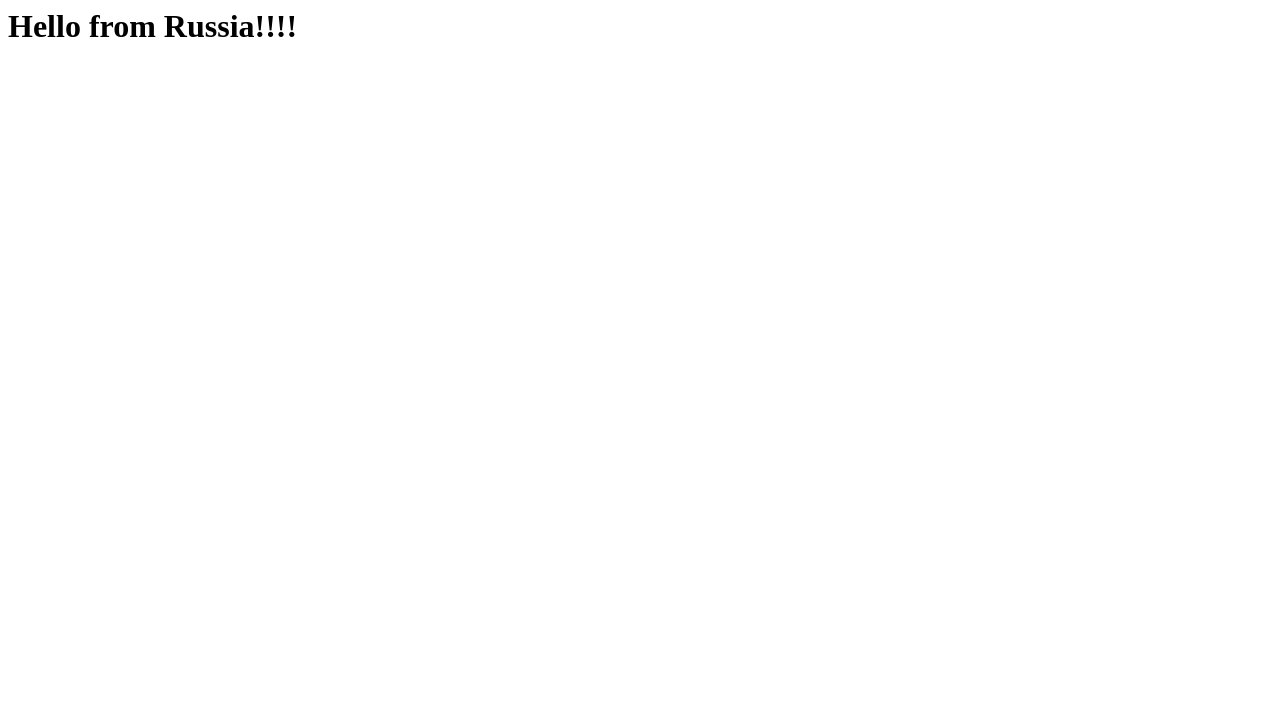
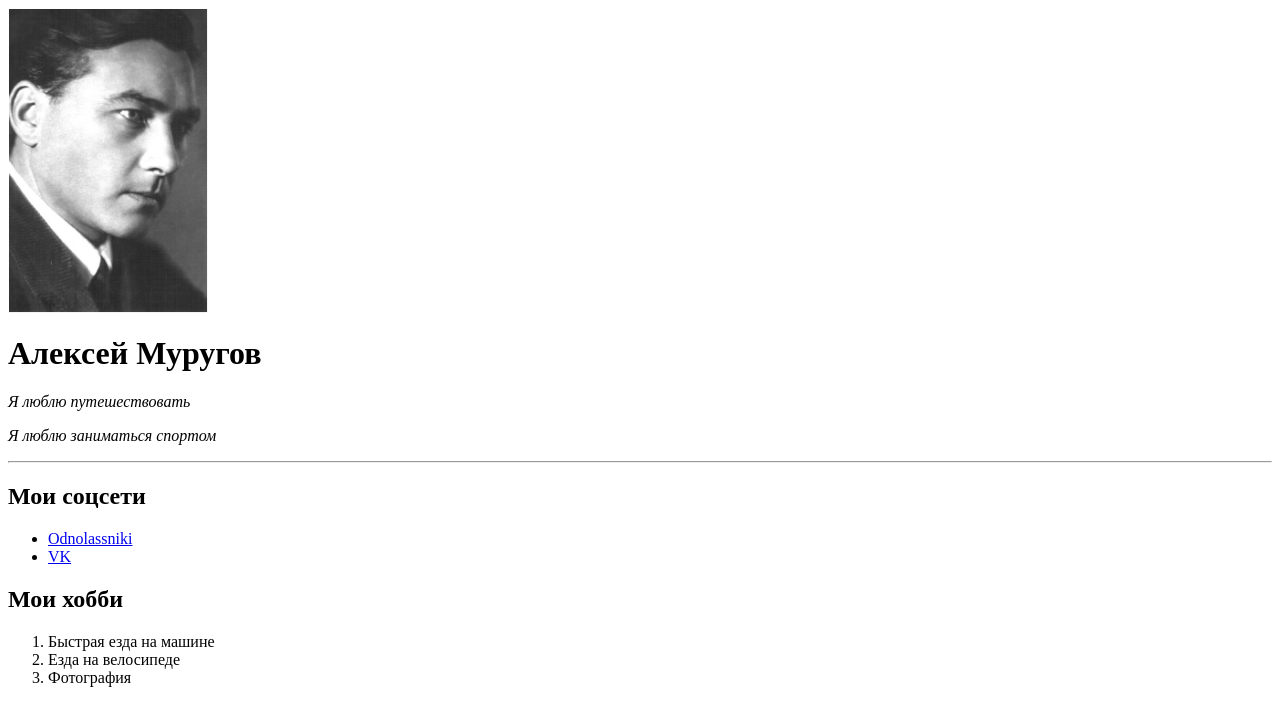
Before and after one commit to murugovag/cv, a plain HTML site: page index.html in a window 1280 px wide. Drawn offline with Linux system fonts and the light colour scheme.

Commit message:
Add files via upload

```diff
--- a/index.html
+++ b/index.html
@@ -1,9 +1,26 @@
 <html>
     <head>
       <title> Alexey Murugov</title>
+      <background> </background>
     </head>
 
     <body>
-    <h1> Hello from Russia!!!!</h1>
+        <img src="avatar.jpg" width="200">
+    <h1>Алексей Муругов</h1>
+    <p><em> Я люблю путешествовать</p>
+    <P>Я люблю заниматься спортом</em></P>
+    <hr>
+    <h2> Мои соцсети </h2>
+    <ul>
+        <li><a href="https://www.odnoklassniki.ru" target="_blank"> Odnolassniki</a></li>
+        <li><a href= "https://www.vk.ru" target="_blank">VK</a></li>
+    </ul>
+    <h2> Мои хобби </h2>
+    <ol>
+        <li>Быстрая езда на машине </li>
+        <li>Езда на велосипеде </li>
+        <li>Фотография </li>
+    </ol>
+
     </body>
 </html>
```
Also changed, not shown: avatar.jpg (added).
